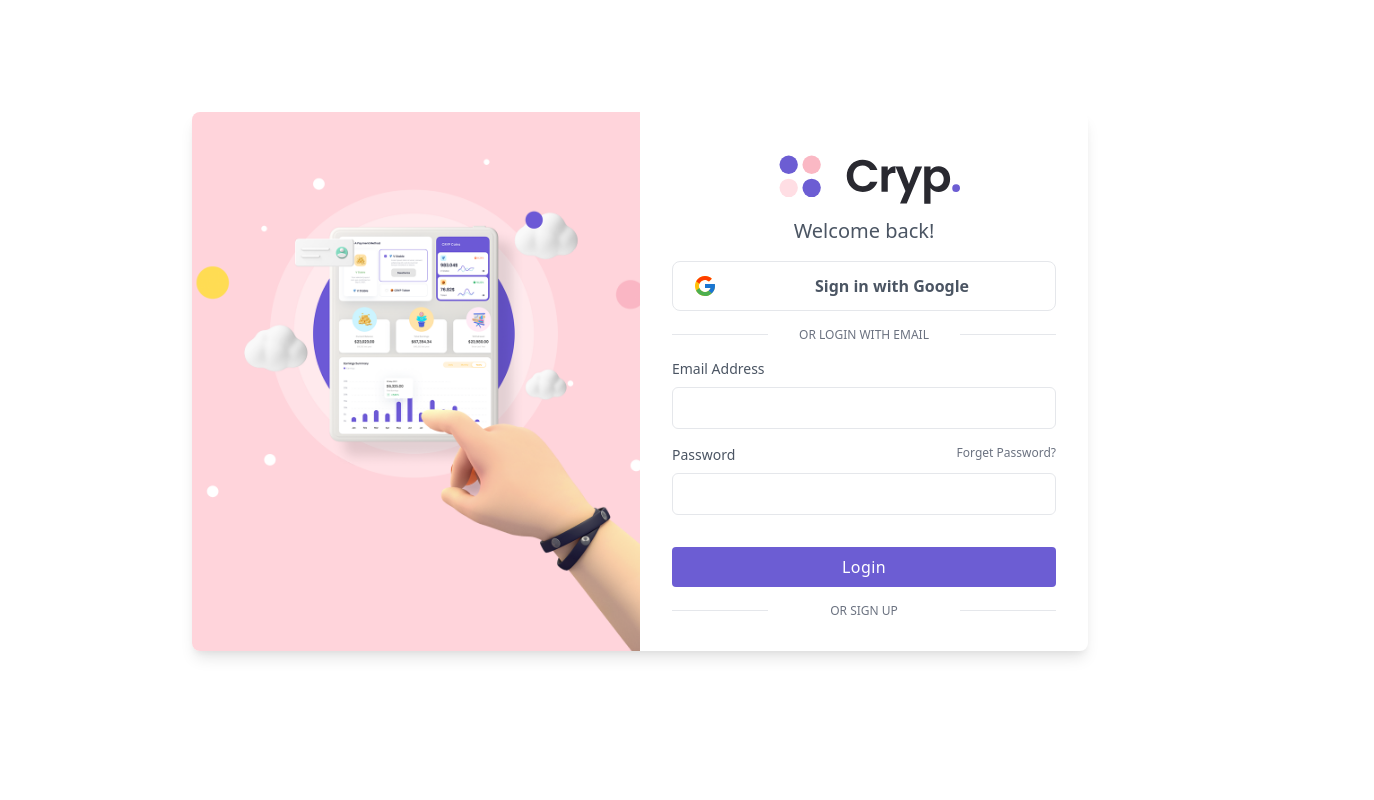
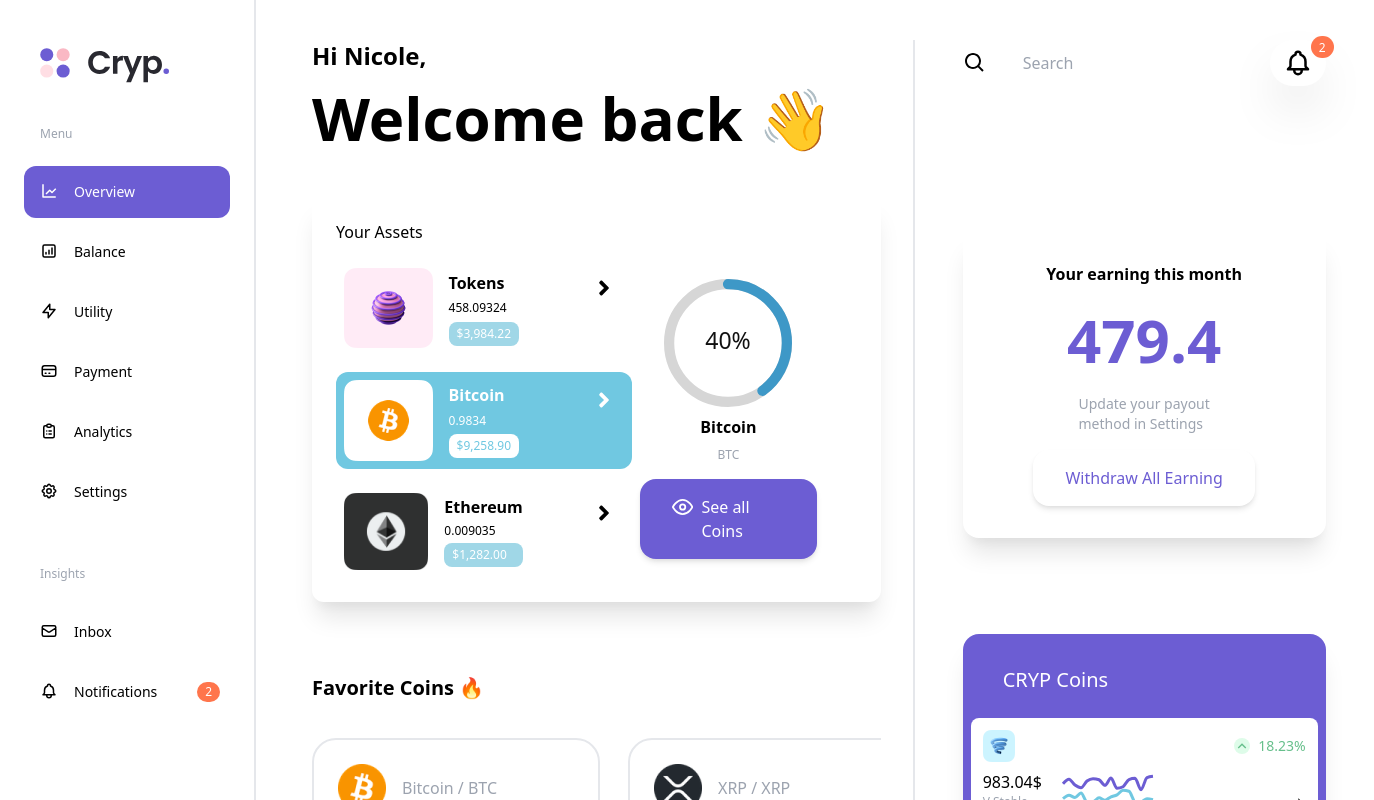
Before and after one commit to uchikuch/payroll-crypto, a React (Create React App) app: page /dashboard in a window 1280 px wide. Before the commit this address led to /login. Shown: the top 800 px of the page, 1374 px wide, since content can reach past the window. Built offline with nearby package versions, Linux system fonts and the light colour scheme.

Commit message:
Removed API call

```diff
--- a/src/App.js
+++ b/src/App.js
@@ -17,7 +17,6 @@
 function App() {
   return (
     <Router>
-      <Auth>
       <div className="font-Poppins">
         <Routes>
           <Route exact path="/" element={<Landing />} />
@@ -26,93 +25,76 @@
             exact
             path="/dashboard"
             element={
-                <AuthGuard>
               <DashboardLayout>
                 <Overview />
               </DashboardLayout>
-                </AuthGuard>
             }
           />
           <Route
             exact
             path="/dashboard/balance"
             element={
-                <AuthGuard>
               <DashboardLayout>
                 <Balance />
               </DashboardLayout>
-                </AuthGuard>
             }
           />
           <Route
             exact
             path="/dashboard/utility"
             element={
-                <AuthGuard>
               <DashboardLayout>
                 <Utility />
               </DashboardLayout>
-                </AuthGuard>
             }
           />
           <Route
             exact
             path="/dashboard/payment"
             element={
-                <AuthGuard>
               <DashboardLayout>
                 <Payment />
               </DashboardLayout>
-                </AuthGuard>
             }
           />
           <Route
             exact
             path="/dashboard/analytics"
             element={
-                <AuthGuard>
               <DashboardLayout>
                 <Analytics />
               </DashboardLayout>
-                </AuthGuard>
             }
           />
           <Route
             exact
             path="/dashboard/settings"
             element={
-                <AuthGuard>
               <DashboardLayout>
                 <Settings />
               </DashboardLayout>
-                </AuthGuard>
             }
           />
           <Route
             exact
             path="/dashboard/inbox"
             element={
-                <AuthGuard>
               <DashboardLayout>
                 <Inbox />
               </DashboardLayout>
-                </AuthGuard>
             }
           />
           <Route
             exact
             path="/dashboard/notifications"
             element={
-                <AuthGuard>
               <DashboardLayout>
                 <Notifications />
               </DashboardLayout>
-                </AuthGuard>
             }
           />
         </Routes>
       </div>
-      </Auth>
     </Router>
   );
 }
--- a/src/components/Authentication/Login/index.js
+++ b/src/components/Authentication/Login/index.js
@@ -93,34 +93,7 @@
             })}
             onSubmit={async (values) => {
               try {
-                setEmailError("");
-                setPasswordError("");
-                const res = await fetch(
-                  `${process.env.REACT_APP_SERVER_URL}/login`,
-                  {
-                    method: "POST",
-                    body: JSON.stringify(values),
-                    headers: { "Content-Type": "application/json" },
-                  }
-                );
-                const data = await res.json();
-                if (data.errors) {
-                  if (data.errors.email) {
-                    setEmailError(data.errors.email);
-                  }
-                  if (data.errors.password) {
-                    setPasswordError(data.errors.password);
-                  }
-                }
-                if (data.user) {
-                  localStorage.setItem("topset_jwt", data.jwt);
-                  dispatch({
-                    type: "SET_USER",
-                    user: data.user,
-                  });
-                  navigate("/dashboard");
-                  //window.location.reload();
-                }
+                navigate("/dashboard");
               } catch (error) {
                 console.log("caught error: ", error);
               }
```
Lines whose indentation alone changed are shown as unchanged.
